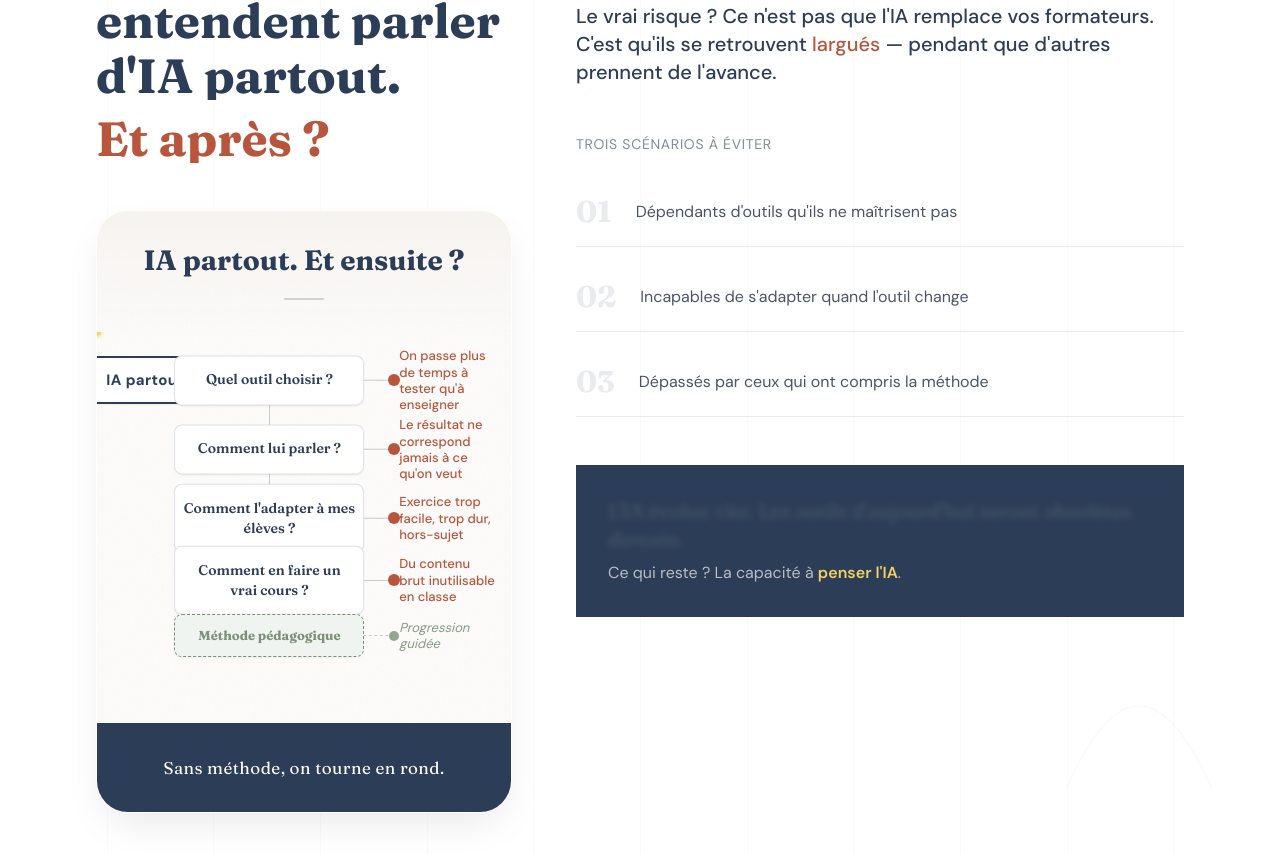
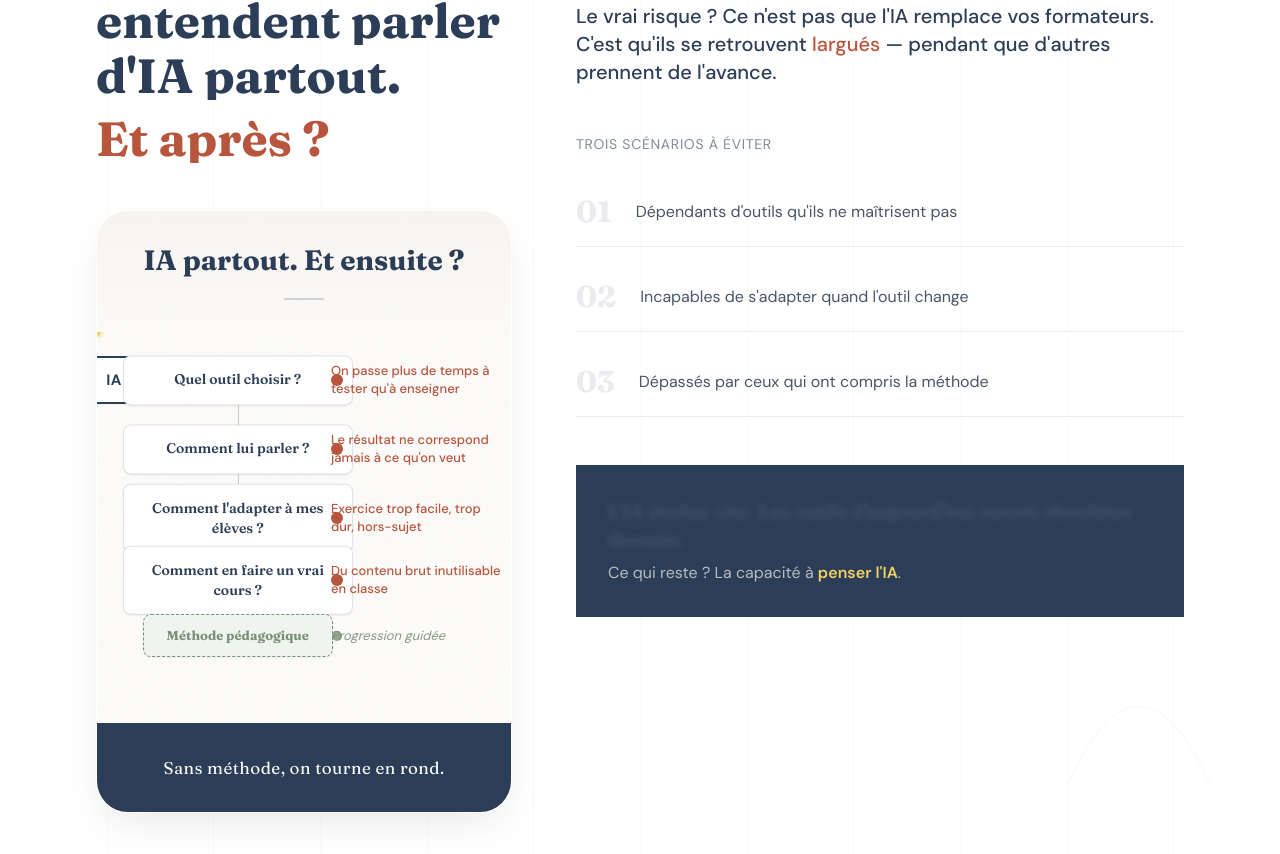
Before and after one commit to Greg-Swiftomatic/teachinspire-mainsite-v2, a React (Vite) app: page / in a window 1280 px wide. Shown: the part 1173-2027 px from the top of the page. Built offline with nearby package versions, Linux system fonts and the light colour scheme.

Commit message:
fix(problem): improve maze readability and spacing

```diff
--- a/src/components/illustrations/homepage/ProblemDecisionMaze.tsx
+++ b/src/components/illustrations/homepage/ProblemDecisionMaze.tsx
@@ -21,44 +21,44 @@ interface DeadEndNode {
 }
 
 const decisionNodes: DecisionNode[] = [
-  { id: 'tool', label: 'Quel outil choisir ?', left: '41.66%', top: '13.46%' },
-  { id: 'prompt', label: 'Comment lui parler ?', left: '41.66%', top: '32.69%' },
-  { id: 'adapt', label: "Comment l'adapter à mes élèves ?", left: '41.66%', top: '51.92%' },
-  { id: 'course', label: 'Comment en faire un vrai cours ?', left: '41.66%', top: '69.23%' },
+  { id: 'tool', label: 'Quel outil choisir ?', left: '34%', top: '13.46%' },
+  { id: 'prompt', label: 'Comment lui parler ?', left: '34%', top: '32.69%' },
+  { id: 'adapt', label: "Comment l'adapter à mes élèves ?", left: '34%', top: '51.92%' },
+  { id: 'course', label: 'Comment en faire un vrai cours ?', left: '34%', top: '69.23%' },
 ];
 
 const deadEnds: DeadEndNode[] = [
   {
     id: 'd1',
     label: "On passe plus de temps à tester qu'à enseigner",
-    left: '71.66%',
+    left: '58%',
     top: '13.46%',
     pulse: 'p1',
   },
   {
     id: 'd2',
     label: "Le résultat ne correspond jamais à ce qu'on veut",
-    left: '71.66%',
+    left: '58%',
     top: '32.69%',
     pulse: 'p2',
   },
   {
     id: 'd3',
     label: 'Exercice trop facile, trop dur, hors-sujet',
-    left: '71.66%',
+    left: '58%',
     top: '51.92%',
   },
   {
     id: 'd4',
     label: 'Du contenu brut inutilisable en classe',
-    left: '71.66%',
+    left: '58%',
     top: '69.23%',
     pulse: 'p3',
   },
 ];
 
 const wrapperBase =
-  'pdm-wrapper mt-10 w-full max-w-[640px] overflow-hidden rounded-[2rem] border border-white bg-[#fcfbf9] shadow-[0_16px_40px_-10px_rgba(0,0,0,0.1)]';
+  'pdm-wrapper mt-10 w-full overflow-hidden rounded-[2rem] border border-white bg-[#fcfbf9] shadow-[0_16px_40px_-10px_rgba(0,0,0,0.1)]';
 
 export function ProblemDecisionMaze({
   className = '',
@@ -97,24 +97,24 @@ export function ProblemDecisionMaze({
           </defs>
 
           <g className="pdm-flow-line">
-            <path d="M 70 70 L 140 70" />
-            <path d="M 140 70 L 250 70" />
-            <path d="M 250 70 L 250 360" />
+            <path d="M 70 70 L 130 70" />
+            <path d="M 130 70 L 205 70" />
+            <path d="M 205 70 L 205 360" />
 
-            <path d="M 335 70 L 430 70" />
-            <path d="M 335 170 L 430 170" />
-            <path d="M 335 270 L 430 270" />
-            <path d="M 335 360 L 430 360" />
+            <path d="M 270 70 L 338 70" />
+            <path d="M 270 170 L 338 170" />
+            <path d="M 270 270 L 338 270" />
+            <path d="M 270 360 L 338 360" />
           </g>
 
           <g className="pdm-flow-method">
-            <path d="M 250 360 L 250 440 L 430 440" />
+            <path d="M 205 360 L 205 440 L 338 440" />
           </g>
 
           {!prefersReducedMotion && (
             <>
               <circle className="pdm-anim-dot" r="4.5" fill="#f1d263" filter="url(#pdm-dot-glow)">
-                <animateMotion begin="0s" dur="7s" repeatCount="indefinite" path="M 70 70 L 250 70 L 430 70" />
+                <animateMotion begin="0s" dur="7s" repeatCount="indefinite" path="M 70 70 L 205 70 L 338 70" />
                 <animate
                   attributeName="opacity"
                   begin="0s"
@@ -126,7 +126,7 @@ export function ProblemDecisionMaze({
               </circle>
 
               <circle className="pdm-anim-dot" r="4.5" fill="#f1d263" filter="url(#pdm-dot-glow)">
-                <animateMotion begin="2.3s" dur="7s" repeatCount="indefinite" path="M 70 70 L 250 70 L 250 170 L 430 170" />
+                <animateMotion begin="2.3s" dur="7s" repeatCount="indefinite" path="M 70 70 L 205 70 L 205 170 L 338 170" />
                 <animate
                   attributeName="opacity"
                   begin="2.3s"
@@ -142,7 +142,7 @@ export function ProblemDecisionMaze({
                   begin="4.6s"
                   dur="7s"
                   repeatCount="indefinite"
-                  path="M 70 70 L 250 70 L 250 170 L 250 270 L 250 360 L 430 360"
+                  path="M 70 70 L 205 70 L 205 170 L 205 270 L 205 360 L 338 360"
                 />
                 <animate
                   attributeName="opacity"
@@ -170,7 +170,7 @@ export function ProblemDecisionMaze({
           {decisionNodes.map((node) => (
             <div
               key={node.id}
-              className="absolute flex w-[130px] -translate-x-1/2 -translate-y-1/2 items-center justify-center rounded-lg border border-navy/15 bg-white px-2 py-2.5 shadow-sm sm:w-[170px] sm:py-3.5 md:w-[190px]"
+              className="absolute flex w-[160px] -translate-x-1/2 -translate-y-1/2 items-center justify-center rounded-lg border border-navy/15 bg-white px-3 py-3 shadow-sm sm:w-[200px] sm:py-3.5 md:w-[230px]"
               style={{ left: node.left, top: node.top }}
             >
               <span className="text-center font-display text-[11px] font-semibold leading-snug text-navy sm:text-[13px] md:text-[14px]">
@@ -191,8 +191,8 @@ export function ProblemDecisionMaze({
                 style={{ left: node.left, top: node.top }}
               />
               <div
-                className="absolute -translate-y-1/2 font-sans text-[10px] font-medium leading-tight text-rust sm:text-[12px] md:text-[13px]"
-                style={{ left: '73%', top: node.top, width: '24%' }}
+                className="absolute -translate-y-1/2 font-sans text-[11px] font-medium leading-[1.35] text-rust sm:text-[12px] md:text-[13px]"
+                style={{ right: '2.5%', top: node.top, width: '41%' }}
               >
                 {node.label}
               </div>
@@ -201,7 +201,7 @@ export function ProblemDecisionMaze({
 
           <div
             className="absolute flex w-[130px] -translate-x-1/2 -translate-y-1/2 items-center justify-center rounded-lg border-[1.5px] border-dashed border-[#7a9177] bg-[#f0f4f1] px-2 py-2 shadow-sm sm:w-[170px] sm:py-3 md:w-[190px]"
-            style={{ left: '41.66%', top: '84.61%' }}
+            style={{ left: '34%', top: '84.61%' }}
           >
             <span className="text-center font-display text-[10px] font-bold leading-snug text-[#7a9177] sm:text-[12px] md:text-[13px]">
               Méthode pédagogique
@@ -210,11 +210,11 @@ export function ProblemDecisionMaze({
 
           <div
             className="absolute h-2 w-2 -translate-x-1/2 -translate-y-1/2 rounded-full bg-[#7a9177] opacity-80 sm:h-2.5 sm:w-2.5"
-            style={{ left: '71.66%', top: '84.61%' }}
+            style={{ left: '58%', top: '84.61%' }}
           />
           <div
-            className="absolute -translate-y-1/2 font-sans text-[10px] italic leading-tight text-[#7a9177] opacity-90 sm:text-[12px] md:text-[13px]"
-            style={{ left: '73%', top: '84.61%', width: '24%' }}
+            className="absolute -translate-y-1/2 font-sans text-[11px] italic leading-[1.35] text-[#7a9177] opacity-90 sm:text-[12px] md:text-[13px]"
+            style={{ right: '2.5%', top: '84.61%', width: '41%' }}
           >
             Progression guidée
           </div>
--- a/src/components/sections/Problem.tsx
+++ b/src/components/sections/Problem.tsx
@@ -33,7 +33,7 @@ export function Problem() {
       <Container>
         <div className="grid lg:grid-cols-12 gap-12 lg:gap-16">
           {/* Left column - section label and title */}
-          <div className="lg:col-span-5">
+          <div className="lg:col-span-6 xl:col-span-5">
             <motion.div
               initial={{ opacity: 0, x: prefersReducedMotion ? 0 : -20 }}
               whileInView={{ opacity: 1, x: 0 }}
@@ -68,7 +68,7 @@ export function Problem() {
           </div>
 
           {/* Right column - content */}
-          <div className="lg:col-span-7">
+          <div className="lg:col-span-6 xl:col-span-7">
             <motion.div
               initial={{ opacity: 0 }}
               whileInView={{ opacity: 1 }}
```
